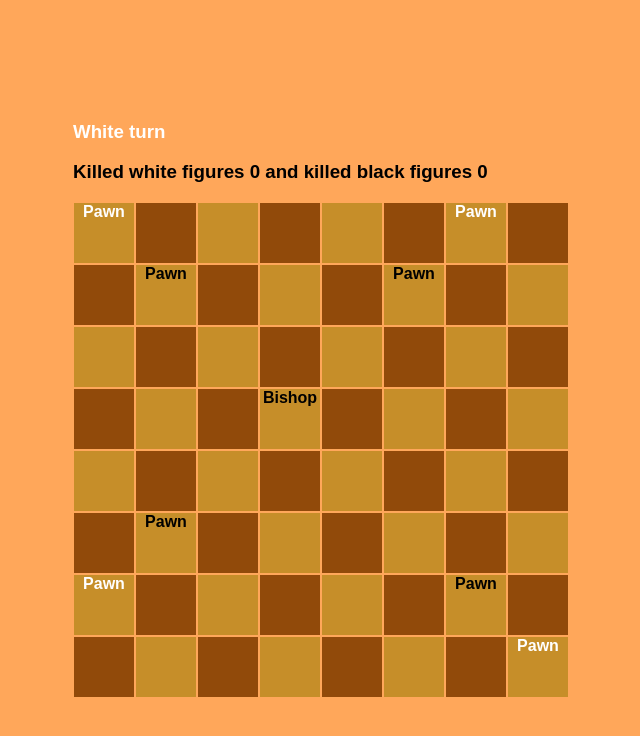
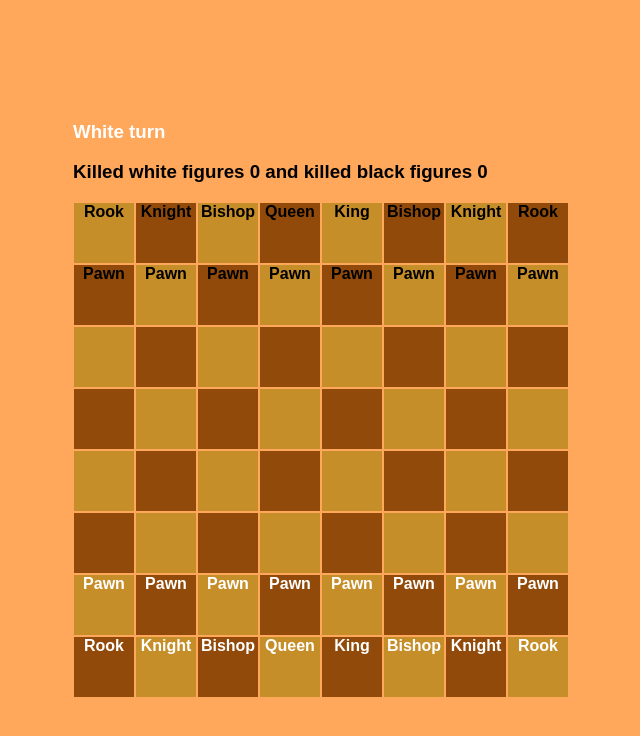
Before and after one commit to danidanida/chess, a React (Create React App) app: page / in a window 1280 px wide. Shown: the top 736 px of the page, without its empty margins (319-959 px from the left). Built offline with nearby package versions, Linux system fonts and the light colour scheme; a web font is replaced by a local one.

Commit message:
fix&finish all the figures canMove methods; draft: check&mate

```diff
--- a/src/components/Board/Board.tsx
+++ b/src/components/Board/Board.tsx
@@ -11,6 +11,7 @@ const Board = () => {
     })
 
     const [turn, setTurn] = useState<boolean>(true)
+    const [checkMate, setCheckMate] = useState<boolean>(false)
 
     const deadWhiteFiguresAmount = getDeadWhiteFiguresAmount()
     const deadBlackFiguresAmount = getDeadBlackFiguresAmount()
@@ -43,7 +44,9 @@ const Board = () => {
             } else if (!turn && !selectedFigure.color && selectedFigure.canMove(i, j)) {
                 if (isFigureOn(i, j)) {
                     const deadFigure = getFigure(i, j)
-                    deadFigure.die()
+                    if (deadFigure.type === "king") {setCheckMate(true)}
+                    else
+                    {deadFigure.die()}
                 }
                 selectedFigure.move(i, j)
                 setTurn(true)
@@ -92,7 +95,8 @@ const Board = () => {
         <div className="chessboard">
             {/*<h1 className="chessboard_title"> Chess</h1>*/}
             <h3 className="chessboard_announcement" style={turn ? { color: "white" } : { color: "black" }}>
-                {turn ? "White turn" : "Black turn"}
+                {!checkMate && turn ? "White turn" : "Black turn"}
+                {checkMate && "Game is over"}
             </h3>
             <h3>Killed white figures {deadWhiteFiguresAmount} and killed black figures {deadBlackFiguresAmount}</h3>
             <table>
--- a/src/figures/Figures.ts
+++ b/src/figures/Figures.ts
@@ -6,7 +6,7 @@ import { Rook } from "./Rook"
 import { Knight } from "./Knight"
 import { IFigure } from "./Figure"
 
-/*export const figures = [
+export const figures = [
     new Pawn(true, 6, 0),
     new Pawn(true, 6, 1),
     new Pawn(true, 6, 2),
@@ -48,20 +48,30 @@ import { IFigure } from "./Figure"
 
     new Bishop(false, 0, 2),
     new Bishop(false, 0, 5),
-] */
+]
 
 // for debugging
- export const figures = [
-    new Bishop(false, 3,3),
-    new Pawn(false, 6,6),
-    new Pawn(false, 1,5),
-    new Pawn(false, 1,1),
-    new Pawn(true, 0, 0),
-   new Pawn(true, 7, 7),
-    new Pawn(true, 6,0),
-    new Pawn(false, 5,1),
-   new Pawn(true, 0,6),
-]
+/*export const figures = [
+    new King(true, 3, 3),
+
+   // new Pawn(false, 6, 6),
+   // new Pawn(false, 1, 5),
+   // new Pawn(false, 1, 1),
+  //  new Pawn(true, 0, 0),
+   // new Pawn(true, 7, 7),
+   // new Pawn(true, 6, 0),
+   // new Pawn(false, 5, 1),
+  //  new Pawn(true, 0, 6),
+
+    new Pawn(true, 4, 2),
+    new Pawn(true, 2, 1),
+   // new Pawn(false, 1, 3),
+   // new Pawn(false, 6, 3),
+    //new Pawn(true, 3, 0),
+   // new Pawn(true, 3, 7),
+   // new Pawn(false, 3, 1),
+   // new Pawn(false, 3, 6),
+]*/
 
 export const isFigureOn = (i: number, j: number): boolean => {
     return figures.filter((f) => f.coordinateI === i && f.coordinateJ === j).length > 0
--- a/src/figures/King.ts
+++ b/src/figures/King.ts
@@ -1,4 +1,5 @@
 import { IFigure } from "./Figure"
+import { isFigureOn, getFigure } from "./Figures"
 
 export class King implements IFigure {
     constructor(color: boolean, coordinateI: number, coordinateJ: number) {
@@ -13,6 +14,13 @@ export class King implements IFigure {
     type: string
 
     canMove(targetI: number, targetJ: number): boolean | undefined {
+        const cellHasFigure = isFigureOn(targetI, targetJ)
+        if (cellHasFigure) {
+            const figure = getFigure(targetI, targetJ)
+            if (figure.color === this.color) {
+                return false
+            }
+        }
         if (this.color) {
             // white king logic
             if (
--- a/src/figures/Knight.ts
+++ b/src/figures/Knight.ts
@@ -1,4 +1,5 @@
 import { IFigure } from "./Figure"
+import { isFigureOn, getFigure } from "./Figures"
 
 export class Knight implements IFigure {
     constructor(color: boolean, coordinateI: number, coordinateJ: number) {
@@ -13,6 +14,13 @@ export class Knight implements IFigure {
     type: string
 
     canMove(targetI: number, targetJ: number): boolean | undefined {
+        const cellHasFigure = isFigureOn(targetI, targetJ)
+        if (cellHasFigure) {
+            const figure = getFigure(targetI, targetJ)
+            if (figure.color === this.color) {
+                return false
+            }
+        }
         if (
             ((this.coordinateI - 2 === targetI || this.coordinateI + 2 === targetI) &&
                 (this.coordinateJ - 1 === targetJ || this.coordinateJ + 1 === targetJ)) ||
--- a/src/figures/Pawn.ts
+++ b/src/figures/Pawn.ts
@@ -1,4 +1,5 @@
 import { IFigure } from "./Figure"
+import { isFigureOn, getFigure } from "./Figures"
 
 export class Pawn implements IFigure {
     constructor(color: boolean, coordinateI: number, coordinateJ: number) {
@@ -12,23 +13,40 @@ export class Pawn implements IFigure {
     coordinateJ: number
     type: string
 
-    canMove(targetI: number, targetJ: number): boolean {
+    canMove(targetI: number, targetJ: number): boolean | undefined {
+        const cellHasFigure = isFigureOn(targetI, targetJ)
+        if (cellHasFigure) {
+            const figure = getFigure(targetI, targetJ)
+            if (figure.color === this.color) {
+                return false
+            }
+        }
         if (this.color) {
             // white pawn logic
+            const figure = getFigure(targetI, targetJ)
             if (
-                (this.coordinateI - 1 === targetI && this.coordinateJ === targetJ) ||
-                (this.coordinateI - 2 === targetI && this.coordinateJ === targetJ && this.coordinateI === 6)
+                (figure && this.coordinateI - 1 === targetI && this.coordinateJ === targetJ + 1) ||
+                (figure && this.coordinateI - 1 === targetI && this.coordinateJ === targetJ - 1) ||
+                (!cellHasFigure && this.coordinateI - 1 === targetI && this.coordinateJ === targetJ)
             ) {
                 return true
-            } else return false
+            }
+            if (this.coordinateI - 2 === targetI && this.coordinateJ === targetJ && this.coordinateI === 6) {
+                return true
+            }
         } else {
             // black pawn logic
+            const figure = getFigure(targetI, targetJ)
             if (
-                (this.coordinateI + 1 === targetI && this.coordinateJ === targetJ) ||
-                (this.coordinateI + 2 === targetI && this.coordinateJ === targetJ && this.coordinateI === 1)
+                (figure && this.coordinateI + 1 === targetI && this.coordinateJ === targetJ + 1) ||
+                (figure && this.coordinateI + 1 === targetI && this.coordinateJ === targetJ - 1) ||
+                (!cellHasFigure && this.coordinateI + 1 === targetI && this.coordinateJ === targetJ)
             ) {
                 return true
-            } else return false
+            }
+            if (this.coordinateI + 2 === targetI && this.coordinateJ === targetJ && this.coordinateI === 1) {
+                return true
+            }
         }
     }
 
--- a/src/figures/Queen.ts
+++ b/src/figures/Queen.ts
@@ -1,4 +1,5 @@
 import { IFigure } from "./Figure"
+import { isFigureOn, getFigure } from "./Figures"
 
 export class Queen implements IFigure {
     constructor(color: boolean, coordinateI: number, coordinateJ: number) {
@@ -13,15 +14,122 @@ export class Queen implements IFigure {
     type: string
 
     canMove(targetI: number, targetJ: number): boolean | undefined {
+        const cellHasFigure = isFigureOn(targetI, targetJ)
+
         for (let i = 0; i < 7; i++) {
-            if (
-                this.coordinateI === targetI ||
-                this.coordinateJ === targetJ ||
-                (this.coordinateI - i === targetI && this.coordinateJ - i === targetJ) ||
-                (this.coordinateI + i === targetI && this.coordinateJ + i === targetJ) ||
-                (this.coordinateI + i === targetI && this.coordinateJ - i === targetJ) ||
-                (this.coordinateI - i === targetI && this.coordinateJ + i === targetJ)
-            ) {
+            if (this.coordinateI === targetI) {
+                if (targetJ > this.coordinateJ) {
+                    for (let j = this.coordinateJ + 1; j <= targetJ - 1; j++) {
+                        if (isFigureOn(this.coordinateI, j)) {
+                            return false
+                        }
+                    }
+                } else {
+                    for (let j = this.coordinateJ - 1; j >= targetJ + 1; j--) {
+                        if (isFigureOn(this.coordinateI, j)) {
+                            return false
+                        }
+                    }
+                }
+                if (cellHasFigure) {
+                    const figure = getFigure(targetI, targetJ)
+                    if (figure.color === this.color) {
+                        return false
+                    }
+                    return true
+                }
+
+                return true
+            }
+            if (this.coordinateJ === targetJ) {
+                if (targetI > this.coordinateI) {
+                    for (let i = this.coordinateI + 1; i <= targetI - 1; i++) {
+                        if (isFigureOn(i, this.coordinateJ)) {
+                            return false
+                        }
+                    }
+                } else {
+                    for (let i = this.coordinateI - 1; i >= targetI + 1; i--) {
+                        if (isFigureOn(i, this.coordinateJ)) {
+                            return false
+                        }
+                    }
+                }
+                if (cellHasFigure) {
+                    const figure = getFigure(targetI, targetJ)
+                    if (figure.color === this.color) {
+                        return false
+                    }
+                    return true
+                }
+                return true
+            }
+            if (this.coordinateI - i === targetI && this.coordinateJ - i === targetJ) {
+                for (let j = this.coordinateJ - 1; j >= targetJ + 1; j--) {
+                    for (let i = this.coordinateI - 1; i >= targetI + 1; i--) {
+                        if (isFigureOn(i, j)) {
+                            return false
+                        }
+                    }
+                }
+                if (cellHasFigure) {
+                    const figure = getFigure(targetI, targetJ)
+                    if (figure.color === this.color) {
+                        return false
+                    }
+                    return true
+                }
+                return true
+            }
+            if (this.coordinateI + i === targetI && this.coordinateJ + i === targetJ) {
+                for (let j = this.coordinateJ + 1; j <= targetJ - 1; j++) {
+                    for (let i = this.coordinateI + 1; i <= targetI - 1; i++) {
+                        if (isFigureOn(i, j)) {
+                            return false
+                        }
+                    }
+                }
+                if (cellHasFigure) {
+                    const figure = getFigure(targetI, targetJ)
+                    if (figure.color === this.color) {
+                        return false
+                    }
+                    return true
+                }
+                return true
+            }
+            if (this.coordinateI + i === targetI && this.coordinateJ - i === targetJ) {
+                for (let j = this.coordinateJ - 1; j >= targetJ + 1; j--) {
+                    for (let i = this.coordinateI + 1; i <= targetI - 1; i++) {
+                        if (isFigureOn(i, j)) {
+                            return false
+                        }
+                    }
+                }
+                if (cellHasFigure) {
+                    const figure = getFigure(targetI, targetJ)
+                    if (figure.color === this.color) {
+                        return false
+                    }
+                    return true
+                }
+                return true
+            }
+            if (this.coordinateI - i === targetI && this.coordinateJ + i === targetJ) {
+                for (let j = this.coordinateJ + 1; j <= targetJ - 1; j++) {
+                    for (let i = this.coordinateI - 1; i >= targetI + 1; i--) {
+                        if (isFigureOn(i, j)) {
+                            return false
+                        }
+                    }
+                }
+                if (cellHasFigure) {
+                    const figure = getFigure(targetI, targetJ)
+                    if (figure.color === this.color) {
+                        return false
+                    }
+                    return true
+                }
                 return true
             }
         }
```
